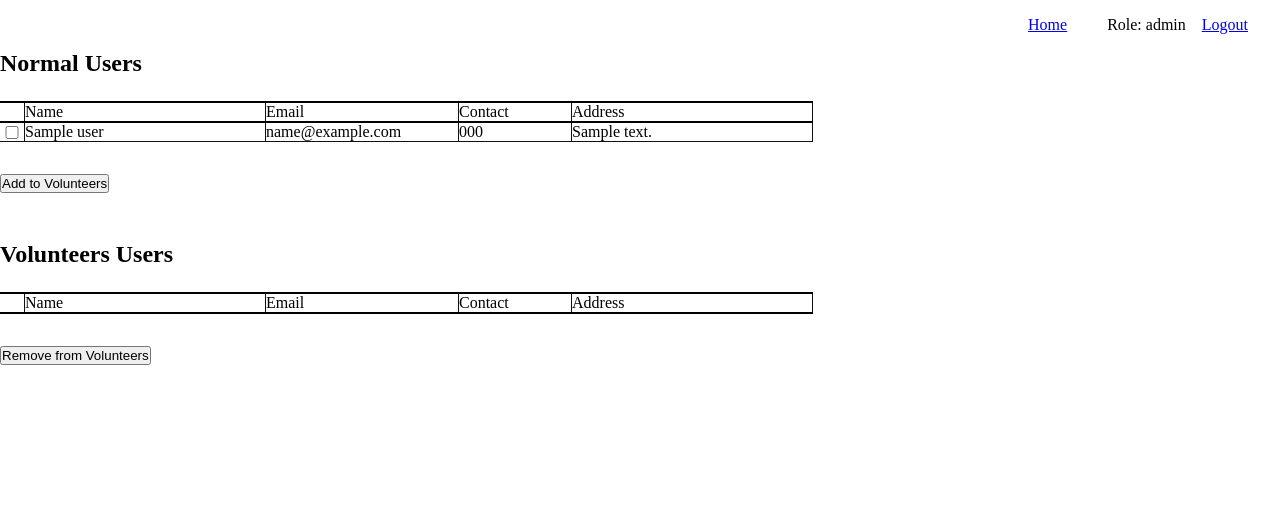
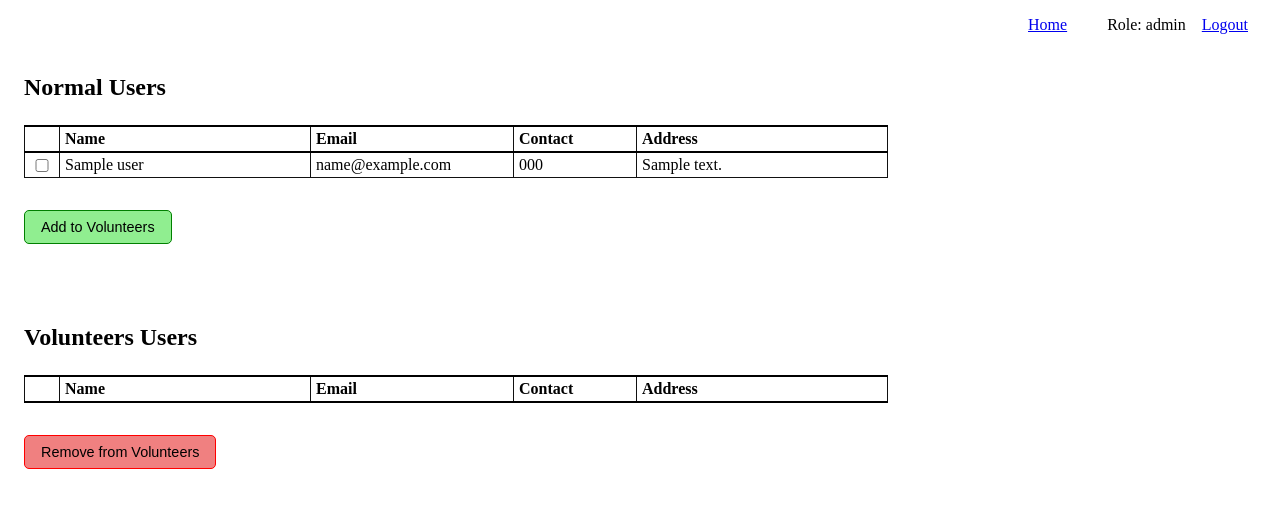
Before and after one commit to davisjustinmorris/FoodDonationWebApp, a Flask app: template templates/super_admin.html in a window 1280 px wide. Shown: the top 508 px of the page. Run offline with Flask 2, Linux system fonts and the light colour scheme; the template is opened without the code that fills it: most values are stand-ins (such as "Sample title", 1, 10 or a date in 2020); style sheets or scripts are compiled from the project's sources; some libraries are stand-ins or nearby versions.

Commit message:
poc v1.7.1: styles for tables and buttons implemented

```diff
--- a/static/super_admin.css
+++ b/static/super_admin.css
@@ -1,19 +1,24 @@
 form {
-  margin-bottom: 3rem;
+  margin: 1.5rem;
 }
 form .header {
   margin-top: 1.5rem;
   border-top: 2px solid #000;
   border-bottom: 2px solid #000;
 }
+form .header span {
+  font-weight: bold;
+}
 form .row {
   border-bottom: 1px solid #111;
 }
 form .row span, form .header span {
   display: block;
+  padding: 3px 5px;
+  border-right: 1px solid #111;
 }
-form .row span, form .row input[type=checkbox], form .header span, form .header input[type=checkbox] {
-  border-right: 1px solid #111;
+form .row span:first-child, form .header span:first-child {
+  border-left: 1px solid #111;
 }
 form .row span:nth-child(1), form .row input[type=checkbox]:nth-child(1), form .header span:nth-child(1), form .header input[type=checkbox]:nth-child(1) {
   width: 1.5rem;
@@ -31,7 +36,20 @@ form .row span:nth-child(5), form .row input[type=checkbox]:nth-child(5), form .
   width: 15rem;
 }
 form button[type=submit] {
-  margin-top: 2rem;
+  margin: 2rem 2rem 2rem 0;
+  padding: 0.5rem 1rem;
+  font-size: 0.9rem;
+  font-weight: 500;
+  border-radius: 5px;
+  cursor: pointer;
+}
+form#normal-users-form button[type=submit] {
+  border: 1px solid green;
+  background-color: lightgreen;
+}
+form#volunteer-users-form button[type=submit] {
+  border: 1px solid red;
+  background-color: lightcoral;
 }
 
 /*# sourceMappingURL=super_admin.css.map */
--- a/static/super_admin.sass
+++ b/static/super_admin.sass
@@ -1,16 +1,21 @@
 form
-  margin-bottom: 3rem
+  margin: 1.5rem
   .header
     margin-top: 1.5rem
     border-top: 2px solid #000
     border-bottom: 2px solid #000
+    span
+      font-weight: bold
   .row
     border-bottom: 1px solid #111
   .row, .header
     span
       display: block
+      padding: 3px 5px
+      border-right: 1px solid #111
+      &:first-child
+        border-left: 1px solid #111
     span, input[type='checkbox']
-      border-right: 1px solid #111
       &:nth-child(1)
         width: 1.5rem
       &:nth-child(2)
@@ -23,4 +28,17 @@ form
         width: 15rem
 
   button[type='submit']
-    margin-top: 2rem
+    margin: 2rem 2rem 2rem 0
+    padding: 0.5rem 1rem
+    font-size: 0.9rem
+    font-weight: 500
+    border-radius: 5px
+    cursor: pointer
+
+  &#normal-users-form button[type='submit']
+    border: 1px solid green
+    background-color: lightgreen
+
+  &#volunteer-users-form button[type='submit']
+    border: 1px solid red
+    background-color: lightcoral
--- a/static/user_dashboard.sass
+++ b/static/user_dashboard.sass
@@ -16,12 +16,17 @@ body
     .header
       border-top: 2px solid #000
       border-bottom: 2px solid #000
+      span
+        font-weight: bold
     .row
       border-bottom: 1px solid #111
     .row, .header
       span
         display: block
+        padding: 3px 5px
         border-right: 1px solid #111
+        &:first-child
+          border-left: 1px solid #111
         &:nth-child(1)
           width: 18rem
         &:nth-child(2)
```
Also changed, not shown: static/user_dashboard.css (+7 -0 lines), static/volunteer_dashboard.css (+18 -3 lines), static/volunteer_dashboard.sass (+15 -2 lines), data.sqlite, 3 other files.
